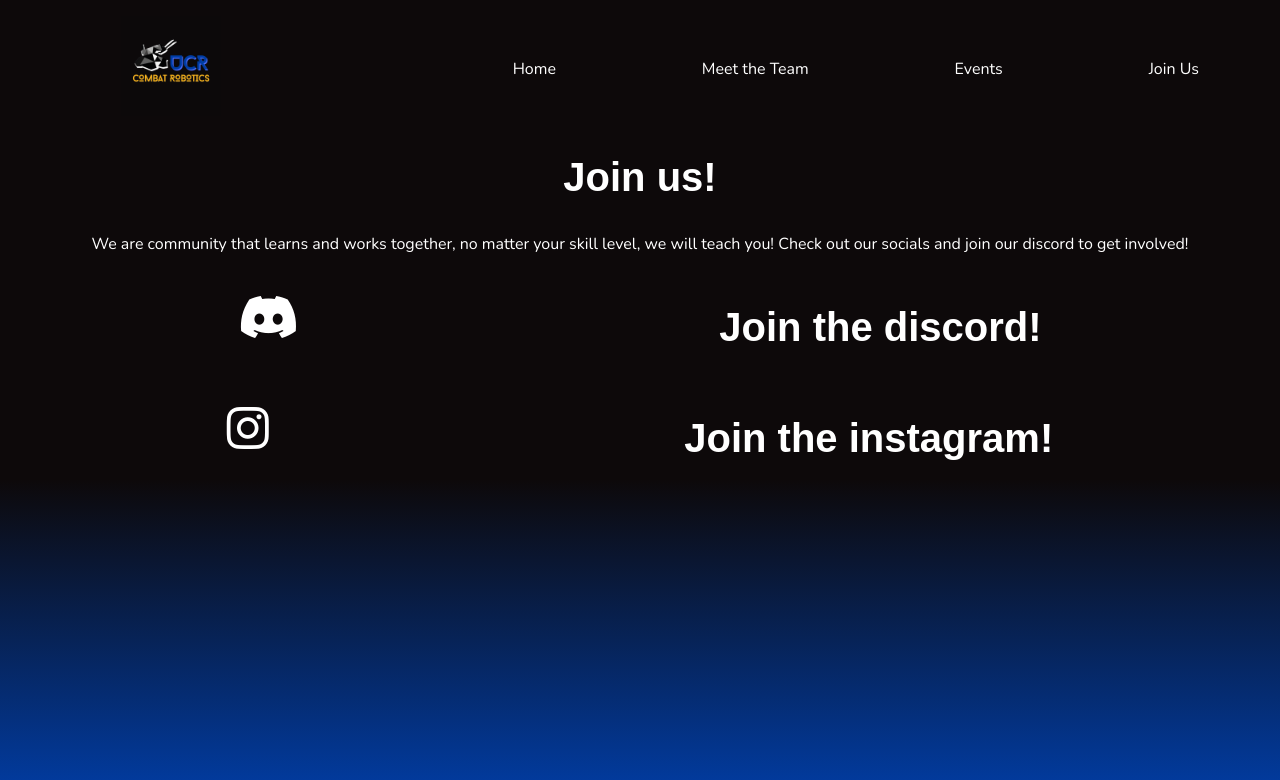
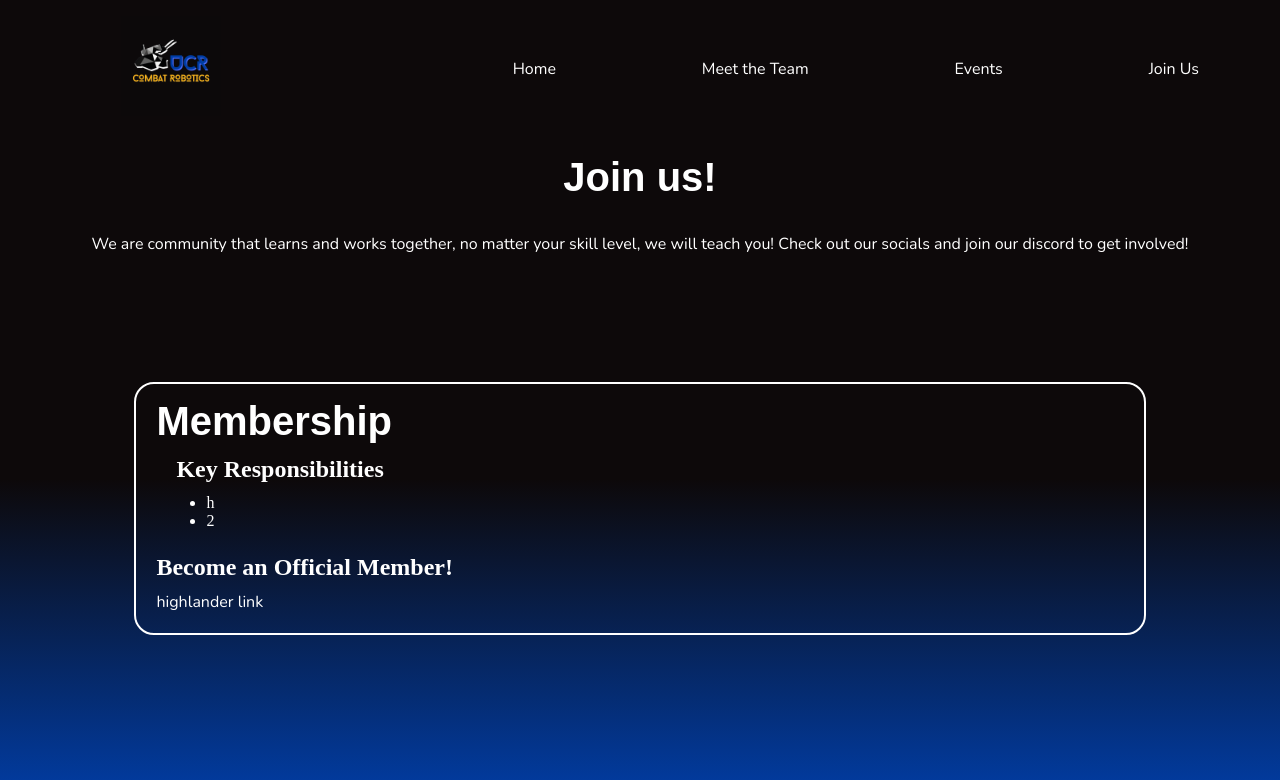
Before and after one commit to CombatRoboticsAtUCR/crucr.github.io, a plain HTML site: page docs/join.html in a window 1280 px wide. Shown: the top 780 px of the page. Drawn offline with nearby package versions, Linux system fonts and the light colour scheme; a script that the page names is missing; a web font is replaced by a local one.

Commit message:
basic outline , need to add description / font change

```diff
--- a/docs/join.html
+++ b/docs/join.html
@@ -34,6 +34,17 @@
             <p>We are community that learns and works together, no matter your skill level, we will teach you! Check out our socials and join our discord to get involved!</p>
         </div>
 
+        <div class="member-section">
+            <h2>Membership</h2>
+            <h4>Key Responsibilities</h4>
+            <ul>
+                <li>h</li>
+                <li>2</li>
+            </ul>
+            <h3>Become an Official Member!</h3>
+            <a href="#">highlander link</a>
+        </div>
+
         <div class="social-icons">
             <div class="join-us-icon">
             <a href="https://discord.gg/hnF37BYSSf" target="_blank" rel="noreferrer noopener" class="discord-icon"><i class="fa-brands fa-discord fa-3x"></i></a>
--- a/docs/styles.css
+++ b/docs/styles.css
@@ -194,3 +194,39 @@ p
     justify-content: space-around;
     align-items: center;
 }
+
+.member-section {
+    color: white;
+    padding-left: 20px;
+    border: white;
+    border-style: solid;
+    border-width: 2px;
+    border-radius: 20px;
+    padding: 20px;
+    margin: 10%;
+}
+
+.member-section h2 {
+    text-align: left;
+    margin-bottom: -20px;
+    margin-top: -5px;
+}
+
+.member-section h4 {
+    font-size: 24px;
+    padding-left: 20px;
+    margin-bottom: -5px;
+}
+
+.member-section h3 {
+    font-size: 24px;
+    margin-bottom: 10px;
+}
+
+.member-section ul {
+    padding-left: 50px;
+}
+
+.member-section a {
+    font-size: 16px;
+}
```
